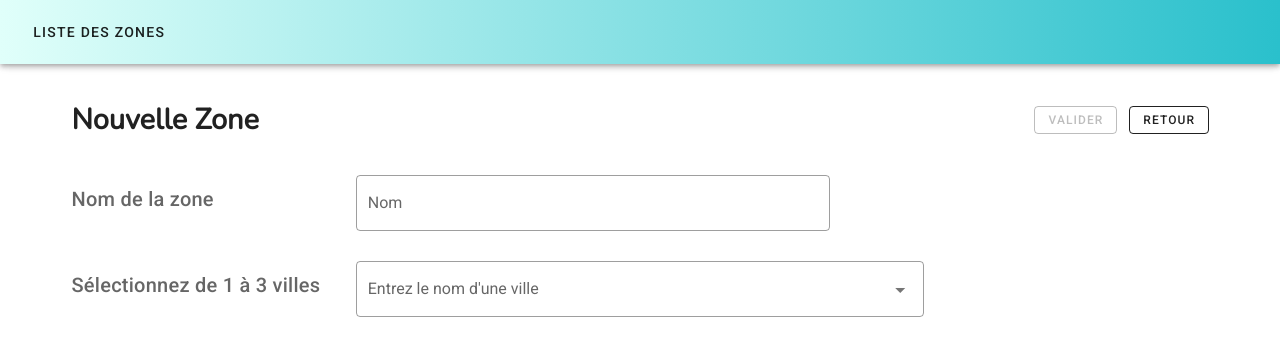
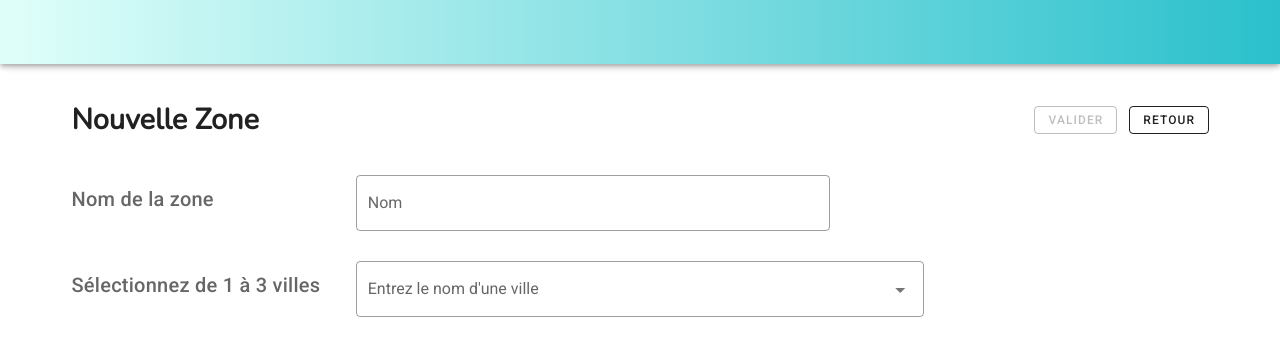
Before and after one commit to fatb38/ascanio-frontend, a Nuxt app: page /add in a window 1280 px wide. Shown: the top 356 px of the page. Built offline with nearby package versions, Linux system fonts and the light colour scheme.

Commit message:
removing useless link

```diff
--- a/layouts/default.vue
+++ b/layouts/default.vue
@@ -1,12 +1,6 @@
 <template>
   <v-app>
     <v-app-bar class="gradient" app>
-      <v-btn v-if="path === 'add'" text to="/">
-        Liste des Zones
-      </v-btn>
-      <v-btn v-else text to="/add">
-        Ajouter une Zone
-      </v-btn>
       <v-spacer />
       <v-img src="/ascanio-logo.png" max-width="40px" />
     </v-app-bar>
@@ -23,11 +17,6 @@
 import Snackbar from '~/components/Snackbar'
 
 export default {
-  components: { Snackbar },
-  computed: {
-    path () {
-      return this.$route.name
-    }
-  }
+  components: { Snackbar }
 }
 </script>
```
